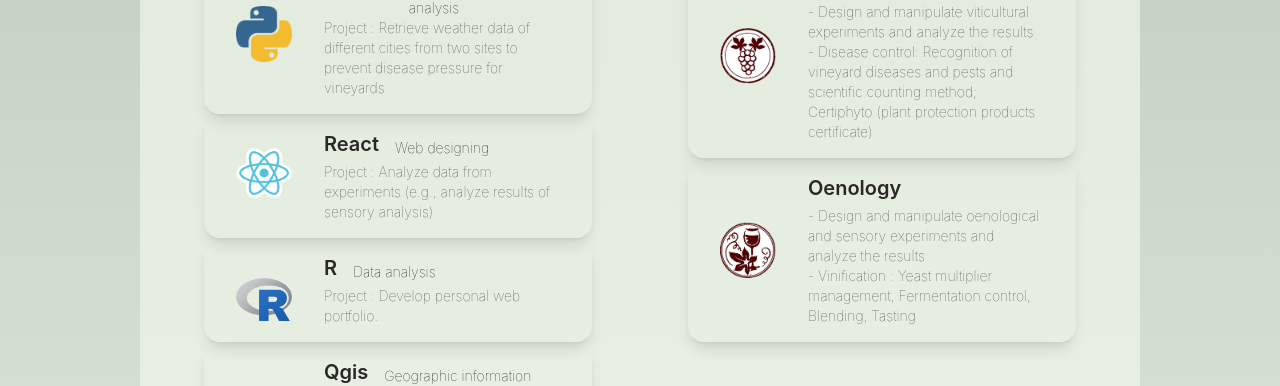
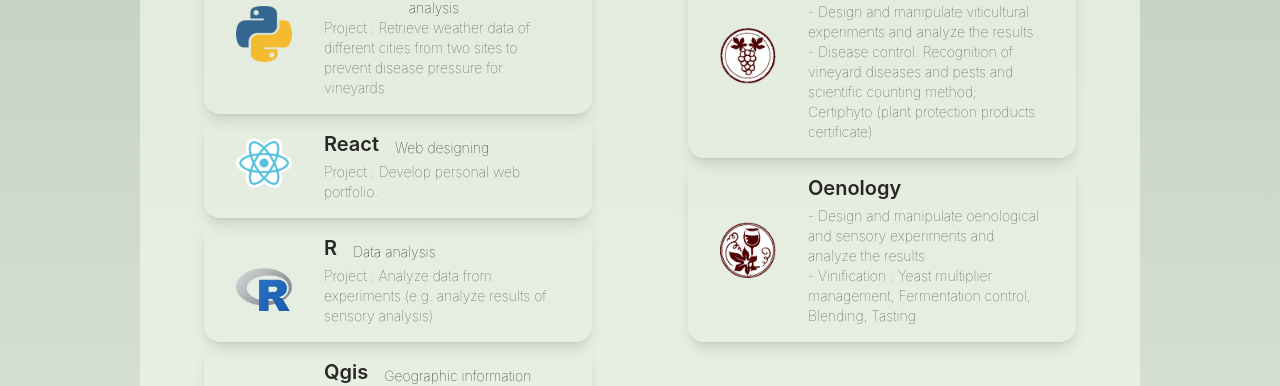
Before and after one commit to WenyiLULU/portfolio, a React (Create React App) app: page / in a window 1280 px wide. Shown: the part 3650-4036 px from the top of the page. Built offline with nearby package versions, Linux system fonts and the light colour scheme.

Commit message:
Little corrections

```diff
--- a/src/components/footer.js
+++ b/src/components/footer.js
@@ -6,7 +6,7 @@ export default function Footer() {
     const YEAR = new Date().getFullYear()
     return (
         <footer className="p-4 footer bg-primary-focus footer-center rounded-t-3xl grid grid-rows-2 gap-0 p-3">
-            <div className="grid grid-cols-3 place-items-center gap-0">
+            <div className="grid grid-cols-3 place-items-center gap-0 px-3">
                 <div>
                     <p className="text-secondary">Hosted by Vercel</p>
                     <p className="text-secondary">Coded with React using Tailwind and DaisyUI</p>
--- a/src/components/history.js
+++ b/src/components/history.js
@@ -206,7 +206,7 @@ export default function History(props) {
 
 
     return (
-        <section id="history" className="min-h-screen rounded-3xl my-8 mx-3 pb-12 px-6 lg:px-12 text-neutral-focus bg-secondary/75">
+        <section id="history" className="min-h-screen rounded-3xl my-8 mx-3 pb-12 px-4 lg:px-12 text-neutral-focus bg-secondary/75">
             <div className="grid justify-items-stretch mb-16">
                 <h1  className="justify-self-center text-center text-primary-focus uppercase text-5xl font-extralight col-span-full pt-16">
                     {contents.pro.history[props.lang]}
--- a/src/components/skills.js
+++ b/src/components/skills.js
@@ -54,8 +54,8 @@ export default function Skills(props) {
         },
         "r_ex": {
             "fr": "Projet : Analyser des données des expérimentations (ex. analyse les résultats du analyse sensoriel)",
-            "en": "Project : Analyze data from experiments (e.g., analyze results of sensory analysis)",
-            "cn": "数据分析",
+            "en": "Project : Analyze data from experiments (e.g. analyze results of sensory analysis)",
+            "cn": "应用：分析实验数据（例如：分析感官品尝实验数据）",
         },
         "viti" : {
             "viti_title" :{
@@ -167,7 +167,7 @@ export default function Skills(props) {
                                     <h2 className="card-title">React</h2>
                                     <p className="text-base-content mt-2 ml-4">{contents.react[props.lang]}</p>
                                 </div>
-                                <p className="text-base-content text-opacity-75">{contents.r_ex[props.lang]}</p>
+                                <p className="text-base-content text-opacity-75">{contents.react_ex[props.lang]}</p>
                             </div>
                         </div>
                     </div>
@@ -183,7 +183,7 @@ export default function Skills(props) {
                                     <h2 className="card-title">R</h2>
                                     <p className="text-base-content mt-2 ml-4">{contents.r[props.lang]}</p>
                                 </div>
-                                <p className="text-base-content text-opacity-75">{contents.react_ex[props.lang]}</p>
+                                <p className="text-base-content text-opacity-75">{contents.r_ex[props.lang]}</p>
                             </div>
                         </div>
                     </div>
```
